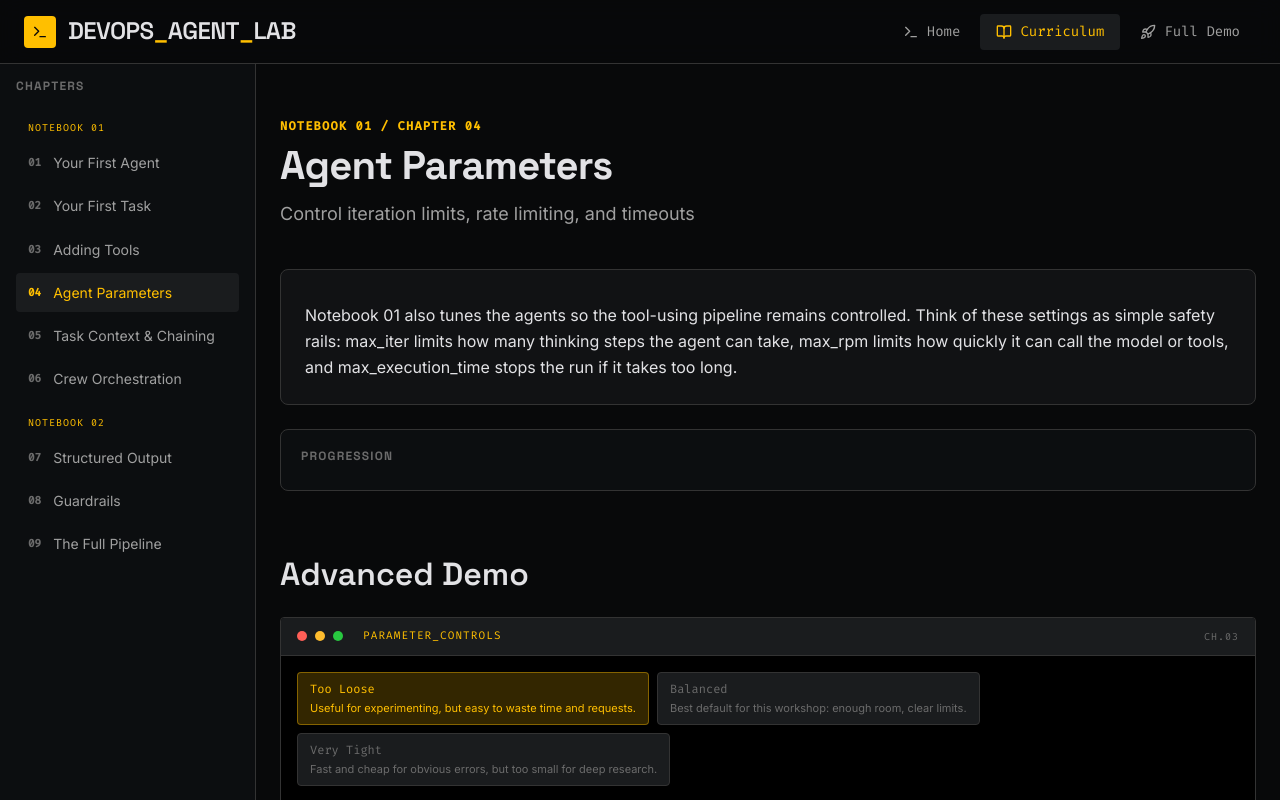
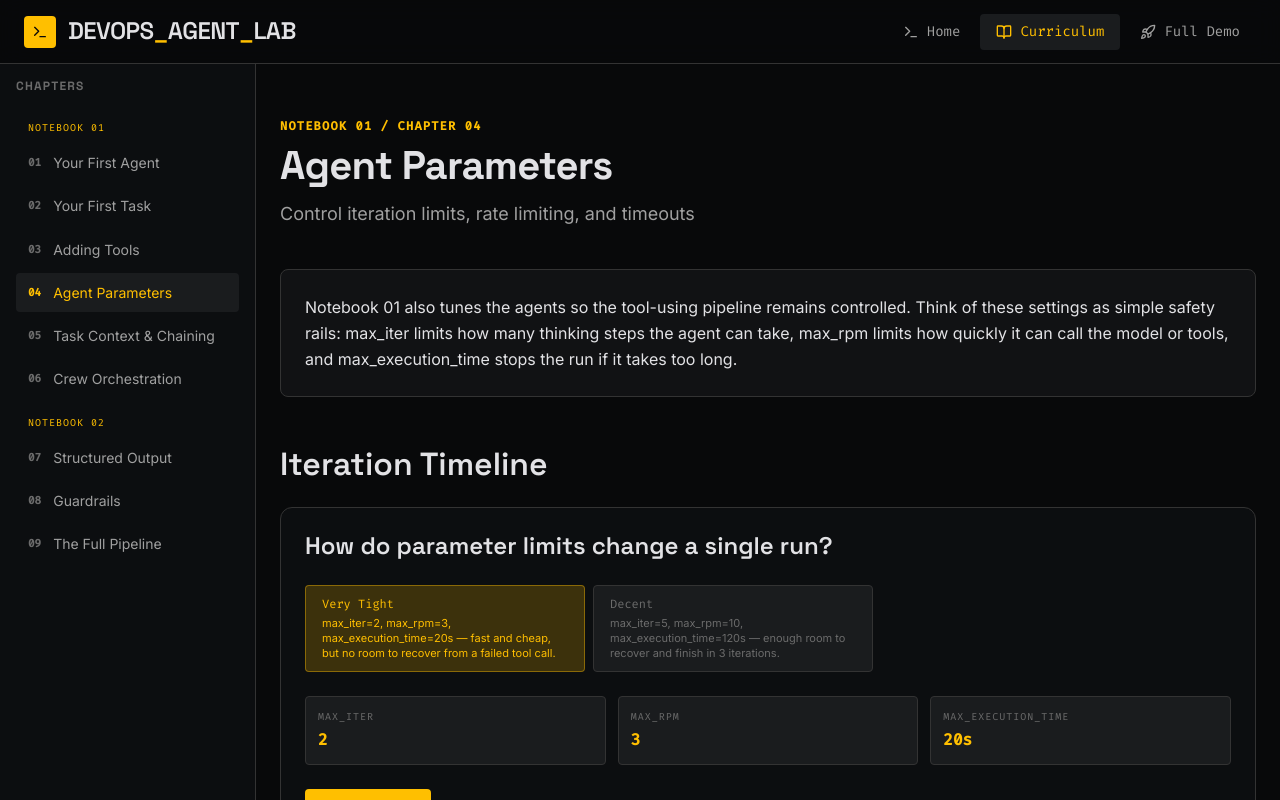
Before and after one commit to ishandutta0098/devops-engineering-agent, a Next.js app in the folder web/: page /curriculum/agent-parameters in a window 1280 px wide. Shown: the top 800 px of the page. Built offline with nearby package versions, Linux system fonts and the light colour scheme.

Commit message:
Wire chapter page to specialized visuals and drop progression

```diff
--- a/web/app/curriculum/[slug]/page.tsx
+++ b/web/app/curriculum/[slug]/page.tsx
@@ -4,20 +4,51 @@ import { ChevronLeft, ChevronRight } from "lucide-react";
 import { chapters, getChapter, getAdjacentChapters } from "@/lib/registry";
 import { ChapterSidebar } from "@/components/AppShell/ChapterSidebar";
 import { DemoStation } from "@/components/Chapter/DemoStation";
-import { ParameterControls } from "@/components/Chapter/ParameterControls";
-import { GuardrailPlayground } from "@/components/Chapter/GuardrailPlayground";
-import { FullPipelinePlayground } from "@/components/Demo/FullPipelinePlayground";
+import { LogExampleStation } from "@/components/Chapter/LogExampleStation";
+import { IterationTimeline } from "@/components/Chapter/IterationTimeline";
+import { WebSearchTool } from "@/components/Chapter/WebSearchTool";
+import { ContextHandoff } from "@/components/Chapter/ContextHandoff";
+import { CrewOrchestration } from "@/components/Chapter/CrewOrchestration";
+import { GuardrailRetry } from "@/components/Chapter/GuardrailRetry";
+import { TypedAccessSection } from "@/components/Chapter/TypedAccessSection";
+import { PipelineTimeline } from "@/components/Demo/PipelineTimeline";
+import type { ChapterDef } from "@/lib/schema";
 
 export function generateStaticParams() {
   return chapters.map((ch) => ({ slug: ch.slug }));
 }
 
-function SpecializedPlayground({ slug }: { slug: string }) {
-  if (slug === "agent-parameters") return <ParameterControls />;
-  if (slug === "guardrails") return <GuardrailPlayground />;
-  if (slug === "full-pipeline") return <FullPipelinePlayground />;
+function SpecializedPlayground({ chapter }: { chapter: ChapterDef }) {
+  if (chapter.slug === "agent-parameters") {
+    return (
+      <div className="space-y-12">
+        {chapter.iterationDemo && <IterationTimeline demo={chapter.iterationDemo} />}
+        {chapter.webSearchDemo && <WebSearchTool demo={chapter.webSearchDemo} />}
+      </div>
+    );
+  }
+  if (chapter.slug === "task-context" && chapter.contextHandoff) {
+    return <ContextHandoff demo={chapter.contextHandoff} />;
+  }
+  if (chapter.slug === "crew-orchestration" && chapter.crewDemo) {
+    return <CrewOrchestration demo={chapter.crewDemo} />;
+  }
+  if (chapter.slug === "guardrails" && chapter.guardrailDemo) {
+    return <GuardrailRetry demo={chapter.guardrailDemo} />;
+  }
+  if (chapter.slug === "full-pipeline" && chapter.pipelineTimeline) {
+    return <PipelineTimeline demo={chapter.pipelineTimeline} />;
+  }
   return null;
 }
+
+const SPECIALIZED_SLUGS = new Set([
+  "agent-parameters",
+  "task-context",
+  "crew-orchestration",
+  "guardrails",
+  "full-pipeline",
+]);
 
 export default async function ChapterPage({
   params,
@@ -29,7 +60,7 @@ export default async function ChapterPage({
   if (!chapter) notFound();
 
   const { prev, next } = getAdjacentChapters(slug);
-  const hasSpecialized = ["agent-parameters", "guardrails", "full-pipeline"].includes(slug);
+  const hasSpecialized = SPECIALIZED_SLUGS.has(slug);
 
   return (
     <div className="flex">
@@ -49,21 +80,9 @@ export default async function ChapterPage({
             </p>
           </div>
 
-          <div className="bg-surface/50 border border-hairline rounded-lg p-6 mb-6">
-            <div className="font-code text-[10px] text-amber uppercase tracking-widest mb-2">
-              {chapter.phaseTitle}
-            </div>
+          <div className="bg-surface/50 border border-hairline rounded-lg p-6 mb-12">
             <p className="font-body text-body-md text-ink leading-relaxed">
               {chapter.intro}
-            </p>
-          </div>
-
-          <div className="bg-surface-low border border-hairline rounded-lg p-5 mb-12">
-            <h2 className="font-headline text-label-caps uppercase text-gray3 tracking-widest mb-2">
-              Progression
-            </h2>
-            <p className="font-body text-sm text-gray2 leading-relaxed">
-              {chapter.progression}
             </p>
           </div>
 
@@ -71,55 +90,45 @@ export default async function ChapterPage({
             <section className="mb-12">
               <div className="mb-5">
                 <h2 className="font-headline text-headline-md text-ink">
-                  Clear Examples
+                  Try It on Real Logs
                 </h2>
                 <p className="font-body text-sm text-gray2 mt-2">
-                  Use these scenarios to understand what changes before you run
-                  the demo.
+                  Pick a log file. Watch how this chapter&apos;s idea changes
+                  the result.
                 </p>
               </div>
-
-              <div className="grid gap-4 md:grid-cols-3">
-                {chapter.examples.map((example) => (
-                  <article
-                    key={example.title}
-                    className="bg-surface border border-hairline rounded-lg p-5"
-                  >
-                    <h3 className="font-headline text-headline-sm text-ink mb-3">
-                      {example.title}
-                    </h3>
-                    <div className="space-y-3 font-body text-sm leading-relaxed">
-                      <p className="text-gray2">
-                        <span className="text-amber font-bold">Scenario:</span>{" "}
-                        {example.scenario}
-                      </p>
-                      <p className="text-gray2">
-                        <span className="text-amber font-bold">Change:</span>{" "}
-                        {example.change}
-                      </p>
-                      <p className="text-gray2">
-                        <span className="text-amber font-bold">Outcome:</span>{" "}
-                        {example.outcome}
-                      </p>
-                    </div>
-                  </article>
-                ))}
-              </div>
+              <LogExampleStation examples={chapter.examples} />
             </section>
           ) : null}
 
-          <section className="space-y-12 mb-16">
-            {chapter.demos.map((demo) => (
-              <DemoStation key={demo.id} demo={demo} />
-            ))}
-          </section>
+          {chapter.demos.length ? (
+            <section className="space-y-12 mb-16">
+              {chapter.demos.map((demo) => (
+                <DemoStation key={demo.id} demo={demo} />
+              ))}
+            </section>
+          ) : null}
+
+          {slug === "structured-output" && (
+            <section className="mb-16">
+              <TypedAccessSection />
+            </section>
+          )}
 
           {hasSpecialized && (
             <section className="mb-16">
               <h2 className="font-headline text-headline-md text-ink mb-6">
-                Advanced Demo
+                {slug === "agent-parameters"
+                  ? "Iteration Timeline"
+                  : slug === "task-context"
+                  ? "Context Handoff"
+                  : slug === "crew-orchestration"
+                  ? "Crew in Motion"
+                  : slug === "guardrails"
+                  ? "Guardrail Retry Loop"
+                  : "Pipeline Timeline"}
               </h2>
-              <SpecializedPlayground slug={slug} />
+              <SpecializedPlayground chapter={chapter} />
             </section>
           )}
 
```
